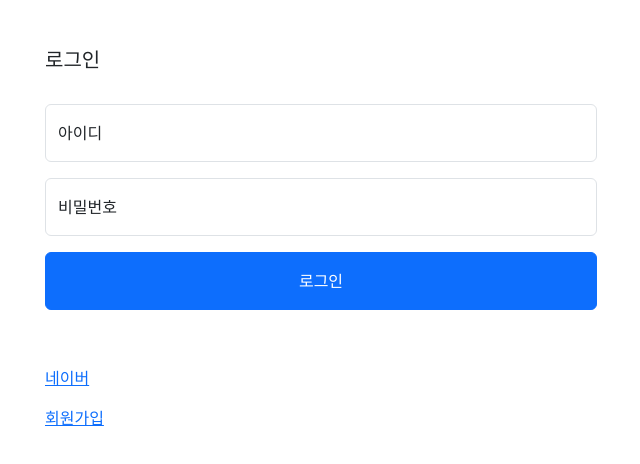
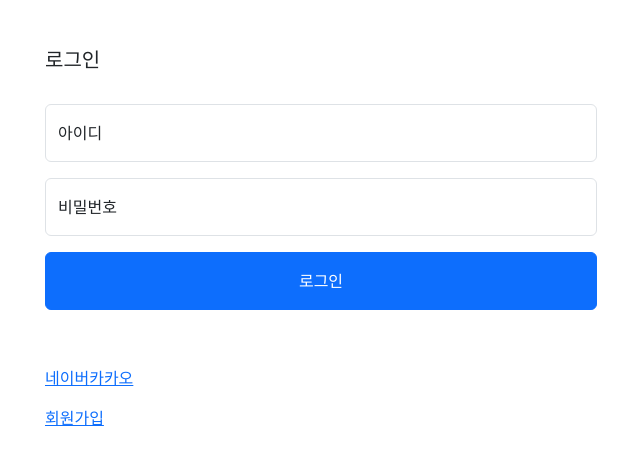
Before and after one commit to habi802/vue-greengram, a Vue app: page /sign-in in a window 1280 px wide. Shown: the top 464 px of the page, without its empty margins (319-959 px from the left). Built offline with nearby package versions, Linux system fonts and the light colour scheme; no server answers.

Commit message:
[feat] 카카오 로그인 추가

```diff
--- a/src/views/SignIn.vue
+++ b/src/views/SignIn.vue
@@ -73,6 +73,7 @@ const submit = async () => {
       </form>
       <div class="mb-3">
         <span class="pointer"><a :href="`${beBaseUrl}/oauth2/authorization/naver?redirect_uri=${redirectUrl}`">네이버</a></span>
+        <span class="pointer"><a :href="`${beBaseUrl}/oauth2/authorization/kakao?redirect_uri=${redirectUrl}`">카카오</a></span>
       </div>
       <div><router-link to="/sign-up"><span>회원가입</span></router-link></div>
     </div>
```
